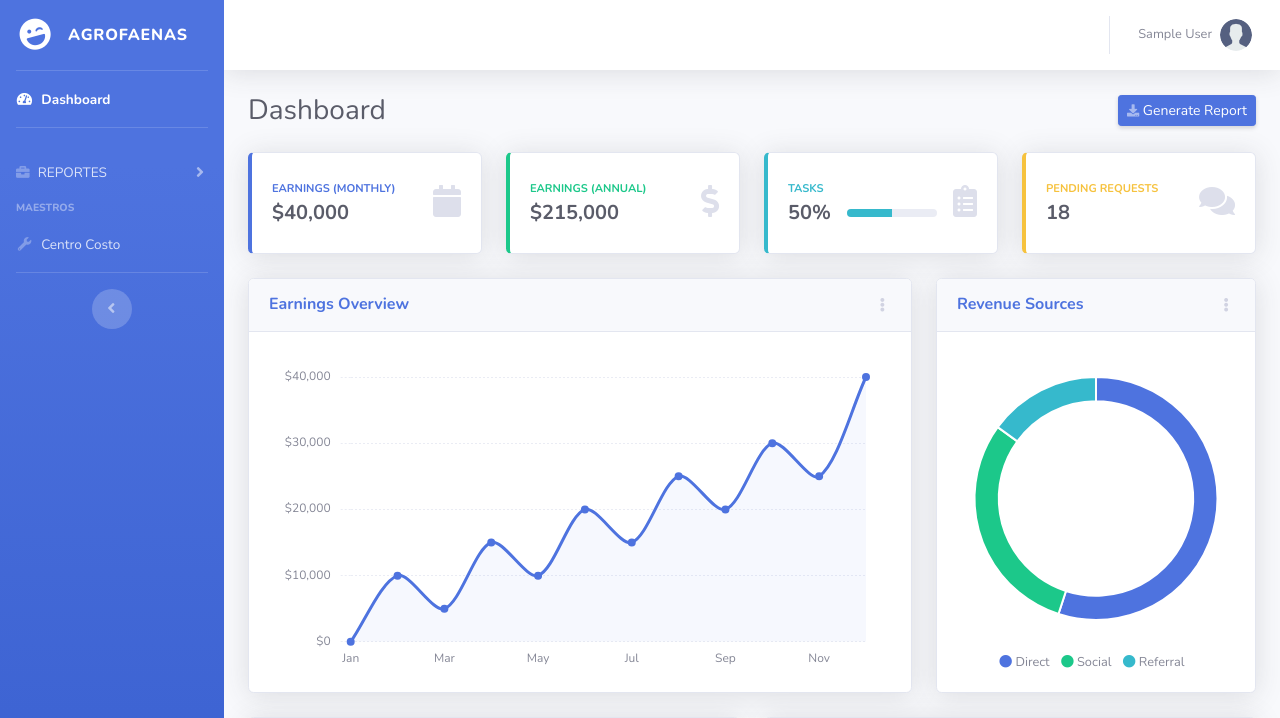
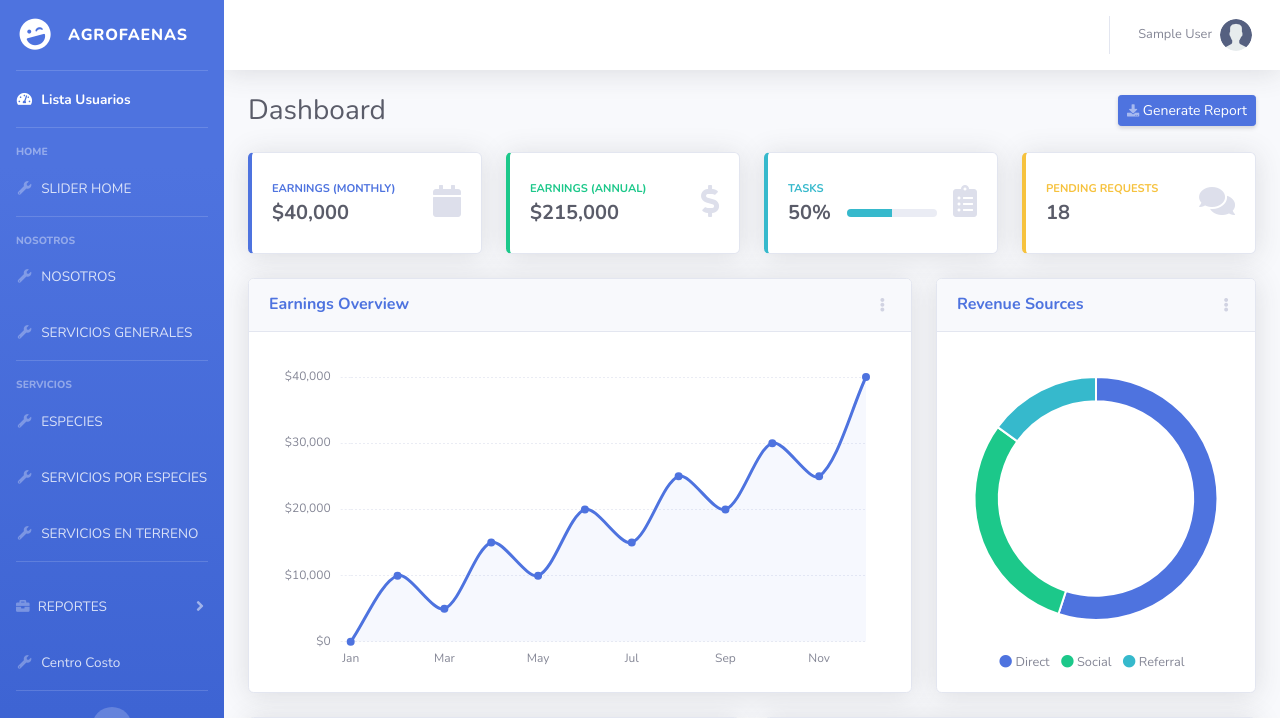
Before and after one commit to bmasias/PaginaAdministrativa-UNO, a PHP site: page /Controlador/ADM/dashboard.php in a window 1280 px wide. Shown: the top 718 px of the page. Run offline with PHP 8.4, Linux system fonts and the light colour scheme; the visitor is signed in with stand-in values (Sample User, id 1).

Commit message:
se agregan navegaciones estaticas sin rutas

```diff
--- a/Controlador/ADM/navegacion.php
+++ b/Controlador/ADM/navegacion.php
@@ -14,16 +14,59 @@
 
       <!-- Nav Item - Dashboard -->
       <li class="nav-item active">
-        <a class="nav-link" href="dashboard.php">
+        <a class="nav-link" href="listaUsuarios.php">
           <i class="fas fa-fw fa-tachometer-alt"></i>
-          <span>Dashboard</span></a>
+          <span>Lista Usuarios</span></a>
+      </li>
+       <!-- Divider -->
+    <hr class="sidebar-divider">
+    <!-- Heading -->
+    <div class="sidebar-heading">
+      HOME
+    </div>
+      <li class="nav-item">
+        <a class="nav-link" href="listaCCosto.php">
+          <i class="fas fa-fw fa-wrench"></i>
+          <span>SLIDER HOME</span></a>
+      </li>
+      <!-- Heading -->
+    <hr class="sidebar-divider">
+    <div class="sidebar-heading">
+      NOSOTROS
+    </div>
+      <li class="nav-item">
+        <a class="nav-link" href="listaCCosto.php">
+          <i class="fas fa-fw fa-wrench"></i>
+          <span>NOSOTROS</span></a>
       </li>
 
-      <!-- Divider -->
-      <hr class="sidebar-divider">
+     <li class="nav-item">
+        <a class="nav-link" href="listaCCosto.php">
+          <i class="fas fa-fw fa-wrench"></i>
+          <span>SERVICIOS GENERALES</span></a>
+      </li>
+    <hr class="sidebar-divider">
+    <div class="sidebar-heading">
+      SERVICIOS
+    </div>
+     <li class="nav-item">
+        <a class="nav-link" href="listaCCosto.php">
+          <i class="fas fa-fw fa-wrench"></i>
+          <span>ESPECIES</span></a>
+      </li>
 
-      <!-- Heading -->
+      <li class="nav-item">
+        <a class="nav-link" href="listaCCosto.php">
+          <i class="fas fa-fw fa-wrench"></i>
+          <span>SERVICIOS POR ESPECIES</span></a>
+      </li>
 
+      <li class="nav-item">
+        <a class="nav-link" href="listaCCosto.php">
+          <i class="fas fa-fw fa-wrench"></i>
+          <span>SERVICIOS EN TERRENO</span></a>
+      </li>
+    <hr class="sidebar-divider">
       <!-- Nav Item - Utilities Collapse Menu -->
       <li class="nav-item">
         <a class="nav-link collapsed" href="#" data-toggle="collapse" data-target="#collapseRecepcion" aria-expanded="true" aria-controls="collapseDespacho">
@@ -45,10 +88,6 @@
 
 
 
-      <!-- Heading -->
-      <div class="sidebar-heading">
-        MAESTROS
-      </div>
 
 
 
```
